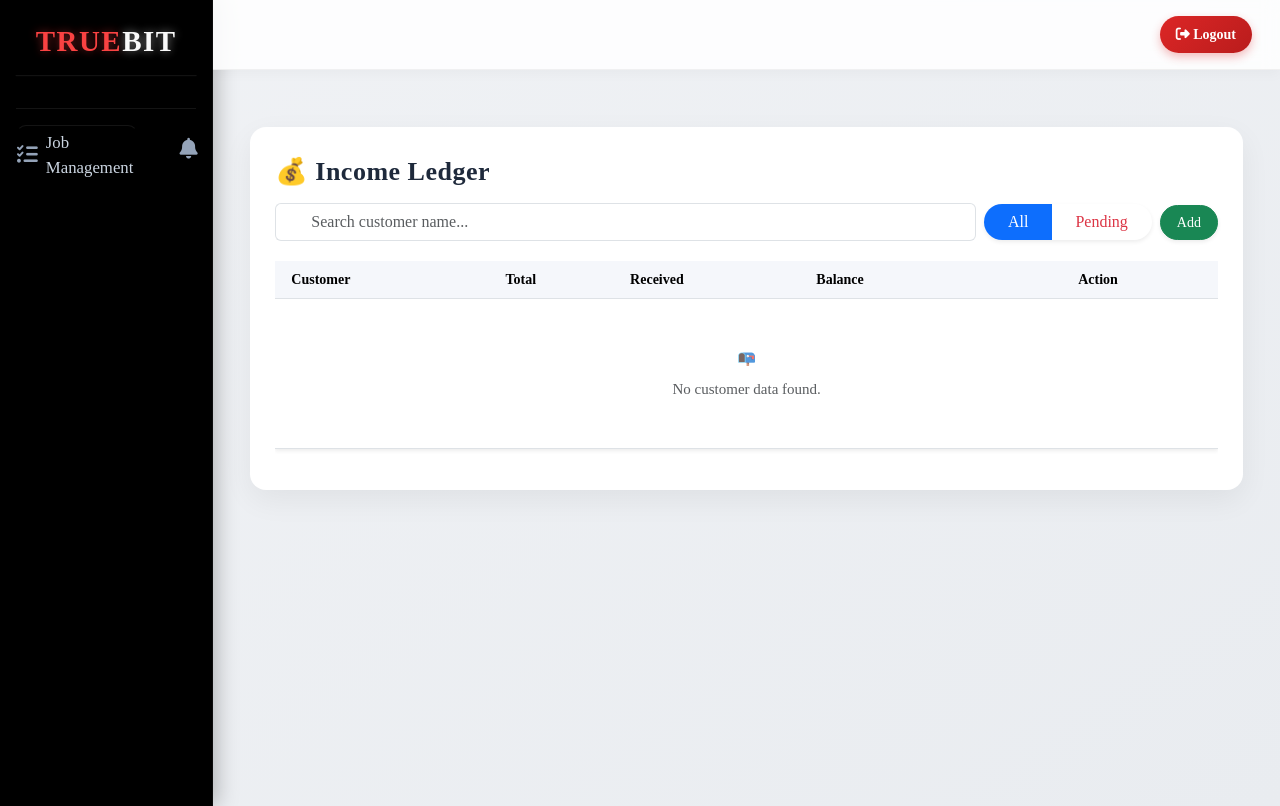
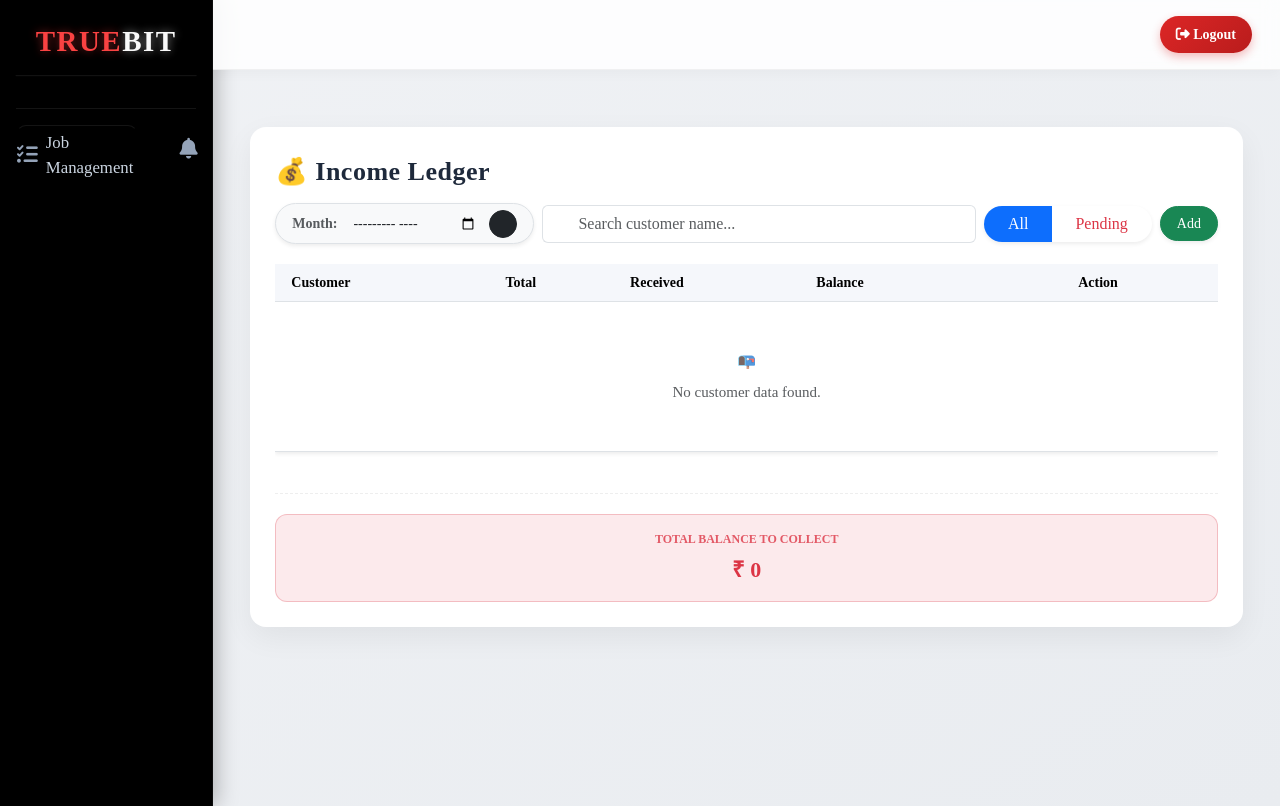
Before and after one commit to Adithajayan/trueapps, a Django app: page /income/ in a window 1280 px wide. Run offline with Django 5.2, Linux system fonts and the light colour scheme; data that the repository does not hold is empty; some libraries are stand-ins or nearby versions.

Commit message:
Added Ledger totals, Month filter and Dashboard back button

```diff
--- a/income/views.py
+++ b/income/views.py
@@ -8,46 +8,59 @@ from .models import Customer, CustomerWork, WorkPayment
 # =========================
 
 
+from django.db.models import Sum
+from datetime import datetime
+
 
 def customer_list(request):
-
     pending_only = request.GET.get("pending")
+    selected_month = request.GET.get("month")
 
     customers = Customer.objects.all()
     data = []
 
+    total_receivable_balance = 0
+    monthly_collection_total = 0
+
     for customer in customers:
+        # --- Total Work & Balance Calculation ---
+        works = CustomerWork.objects.filter(customer=customer)
+        total_work_val = works.aggregate(total=Sum("total_amount"))["total"] or 0
 
-        works = CustomerWork.objects.filter(customer=customer)
+        all_payments = WorkPayment.objects.filter(work__customer=customer)
+        total_received_ever = all_payments.aggregate(total=Sum("amount"))["total"] or 0
 
-        total_amount = works.aggregate(
-            total=Sum("total_amount")
-        )["total"] or 0
+        balance = total_work_val - total_received_ever
 
-        payments = WorkPayment.objects.filter(
-            work__customer=customer
-        )
 
-        received_amount = payments.aggregate(
-            total=Sum("amount")
-        )["total"] or 0
+        if selected_month:
+            try:
+                year, month = selected_month.split('-')
+                monthly_payments = all_payments.filter(date__year=year, date__month=month)
+                monthly_collection_total += monthly_payments.aggregate(total=Sum("amount"))["total"] or 0
+            except ValueError:
+                pass
 
-        balance = total_amount - received_amount
-
-        # ✅ CORRECT pending logic
+        # Pending Filter Logic
         if pending_only == "1" and balance <= 0:
             continue
 
         data.append({
             "customer": customer,
-            "total": total_amount,
-            "received": received_amount,
+            "total": total_work_val,
+            "received": total_received_ever,
             "balance": balance
         })
 
+
+        total_receivable_balance += balance
+
     return render(request, "income/customer_list.html", {
         "data": data,
-        "pending": pending_only
+        "pending": pending_only,
+        "total_receivable": total_receivable_balance,
+        "monthly_total": monthly_collection_total,
+        "selected_month": selected_month
     })
 
 
@@ -167,7 +180,7 @@ def pending_pdf(request):
 
         balance = total - received
 
-        # ബാലൻസ് ഉള്ള കസ്റ്റമേഴ്സിനെ മാത്രം ലിസ്റ്റിൽ എടുക്കുന്നു
+
         if balance > 0:
             data.append({
                 "customer": customer,
@@ -177,7 +190,7 @@ def pending_pdf(request):
             })
             total_pending += balance
 
-    # ഇവിടെയാണ് നമ്മൾ പുതിയ ടൂൾ ഉപയോഗിക്കുന്നത്
+
     context = {
         "data": data,
         "today": date.today(),
--- a/templates/income/customer_list.html
+++ b/templates/income/customer_list.html
@@ -62,6 +62,35 @@ gap:12px;
 margin-bottom:20px;
 }
 
+/* NEW SUMMARY CARDS */
+.summary-container {
+display: grid;
+grid-template-columns: repeat(auto-fit, minmax(200px, 1fr));
+gap: 15px;
+margin-top: 25px;
+padding-top: 20px;
+border-top: 1px dashed #eee;
+}
+
+.summary-item {
+padding: 15px;
+border-radius: 12px;
+text-align: center;
+}
+
+.summary-label {
+font-size: 12px;
+font-weight: 600;
+text-transform: uppercase;
+margin-bottom: 5px;
+opacity: 0.8;
+}
+
+.summary-value {
+font-size: 22px;
+font-weight: 800;
+}
+
 /* search dropdown */
 
 #searchResults{
@@ -123,6 +152,10 @@ font-size:16px;
 font-size:13px;
 }
 
+.summary-value {
+font-size: 18px;
+}
+
 }
 
 </style>
@@ -138,6 +171,15 @@ font-size:13px;
 </div>
 
 <div class="d-flex gap-2 flex-wrap align-items-center w-100 justify-content-end">
+
+<form method="GET" action="{% url 'customer_list' %}" class="d-flex gap-1 align-items-center bg-light p-1 rounded-pill px-3 border shadow-sm">
+    <input type="hidden" name="pending" value="{{ pending|default:'' }}">
+    <small class="text-muted fw-bold me-1">Month:</small>
+    <input type="month" name="month" class="form-control form-control-sm border-0 bg-transparent shadow-none" value="{{ selected_month }}" style="width: 140px;">
+    <button type="submit" class="btn btn-sm btn-dark rounded-circle p-1" style="width: 28px; height: 28px; line-height: 1;">
+        <i class="bi bi-arrow-right-short"></i>
+    </button>
+</form>
 
 <div class="position-relative flex-grow-1" style="min-width:250px">
 
@@ -163,12 +205,12 @@ style="z-index:1050"></div>
 
 <div class="btn-group shadow-sm" style="border-radius:20px;overflow:hidden">
 
-<a href="{% url 'customer_list' %}"
+<a href="{% url 'customer_list' %}{% if selected_month %}?month={{ selected_month }}{% endif %}"
 class="btn {% if not pending %}btn-primary{% else %}btn-outline-primary{% endif %} border-0 px-4">
 All
 </a>
 
-<a href="{% url 'customer_list' %}?pending=1"
+<a href="{% url 'customer_list' %}?pending=1{% if selected_month %}&month={{ selected_month }}{% endif %}"
 class="btn {% if pending %}btn-danger{% else %}btn-outline-danger{% endif %} border-0 px-4">
 Pending
 </a>
@@ -310,6 +352,20 @@ No customer data found.
 
 </div>
 
+<div class="summary-container">
+    <div class="summary-item bg-danger bg-opacity-10 border border-danger border-opacity-25">
+        <div class="summary-label text-danger">Total Balance to Collect</div>
+        <div class="summary-value text-danger">₹ {{ total_receivable }}</div>
+    </div>
+
+    {% if selected_month %}
+    <div class="summary-item bg-success bg-opacity-10 border border-success border-opacity-25">
+        <div class="summary-label text-success">Collection in {{ selected_month }}</div>
+        <div class="summary-value text-success">₹ {{ monthly_total }}</div>
+    </div>
+    {% endif %}
+</div>
+
 </div>
 
 </div>
@@ -319,36 +375,29 @@ No customer data found.
     const resultsBox = document.getElementById("searchResults");
 
     // Ninte table-ile data rows mathram select cheyyunnu
-    // 'No data found' enna row-ine filter cheyyathirikkaan vendi 'tr:not(.text-center)' use cheyyunnu
     const tableRows = document.querySelectorAll("tbody tr:not(.text-center)");
 
     input.addEventListener("input", function() {
         let query = this.value.toLowerCase().trim();
 
-        // --- TABLE FILTERING LOGIC ---
-        // Ithu ninte table-ile rows mathram hide/show cheyyum
         tableRows.forEach(row => {
-            // Customer column-ile name-um place-um check cheyyunnu
             let customerName = row.querySelector("td:first-child .fw-bold") ?
                                row.querySelector("td:first-child .fw-bold").innerText.toLowerCase() : "";
             let customerPlace = row.querySelector("td:first-child .text-muted") ?
                                 row.querySelector("td:first-child .text-muted").innerText.toLowerCase() : "";
 
             if (customerName.includes(query) || customerPlace.includes(query)) {
-                row.style.display = ""; // Match aayaal row show cheyyum
+                row.style.display = "";
             } else {
-                row.style.display = "none"; // Match aayillengil row hide cheyyum
+                row.style.display = "none";
             }
         });
 
-        // --- DROPDOWN CLEANUP ---
-        // AJAX dropdown list ippo namukku avashyamillatha kond resultsBox eppozhum empty aayi vekkunnu
         if (resultsBox) {
             resultsBox.innerHTML = "";
         }
     });
 
-    // Resetting dropdown just in case
     document.addEventListener("DOMContentLoaded", function() {
         if (resultsBox) {
             resultsBox.innerHTML = "";
```
Also changed, not shown: templates/income/payment_list.html (+30 -2 lines).
